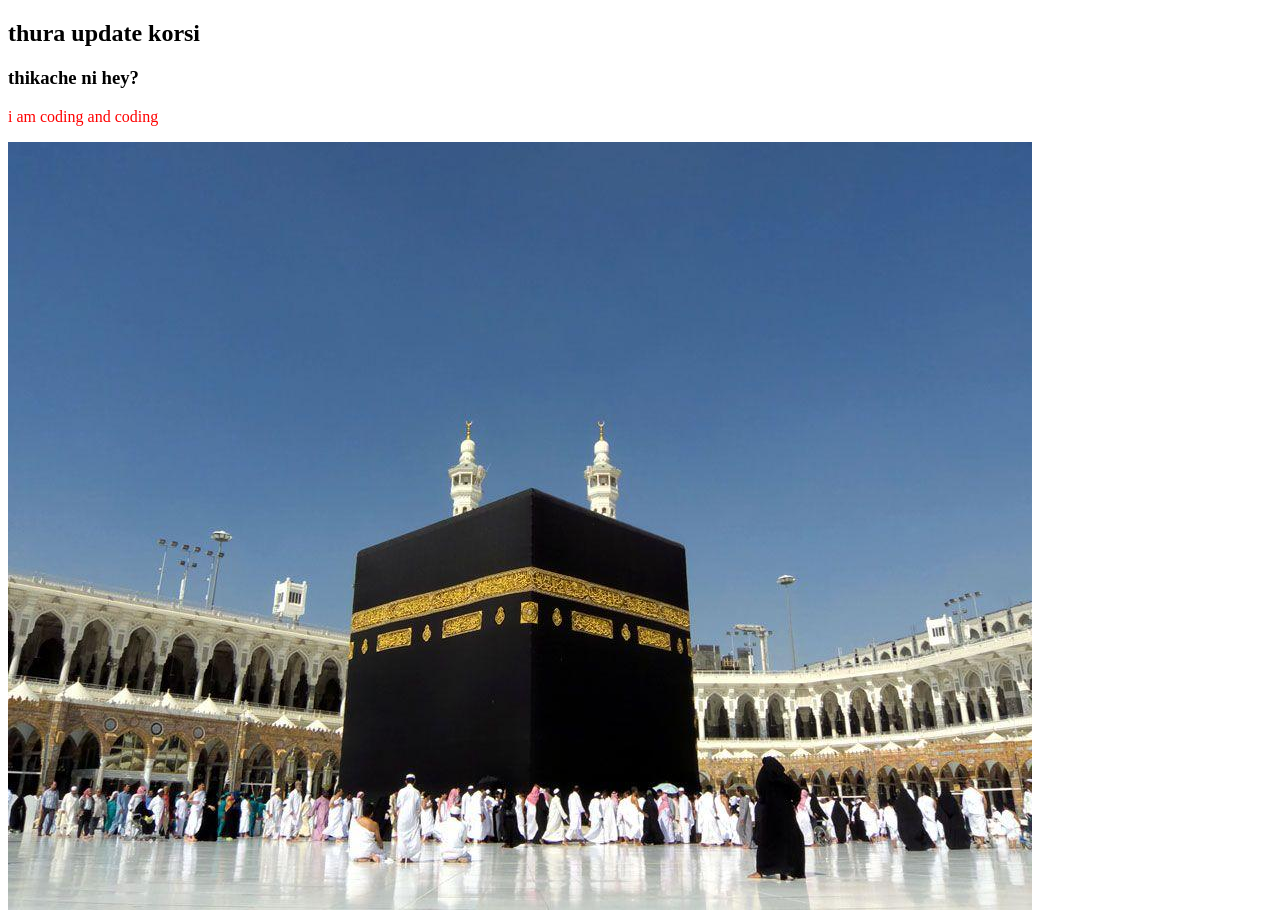
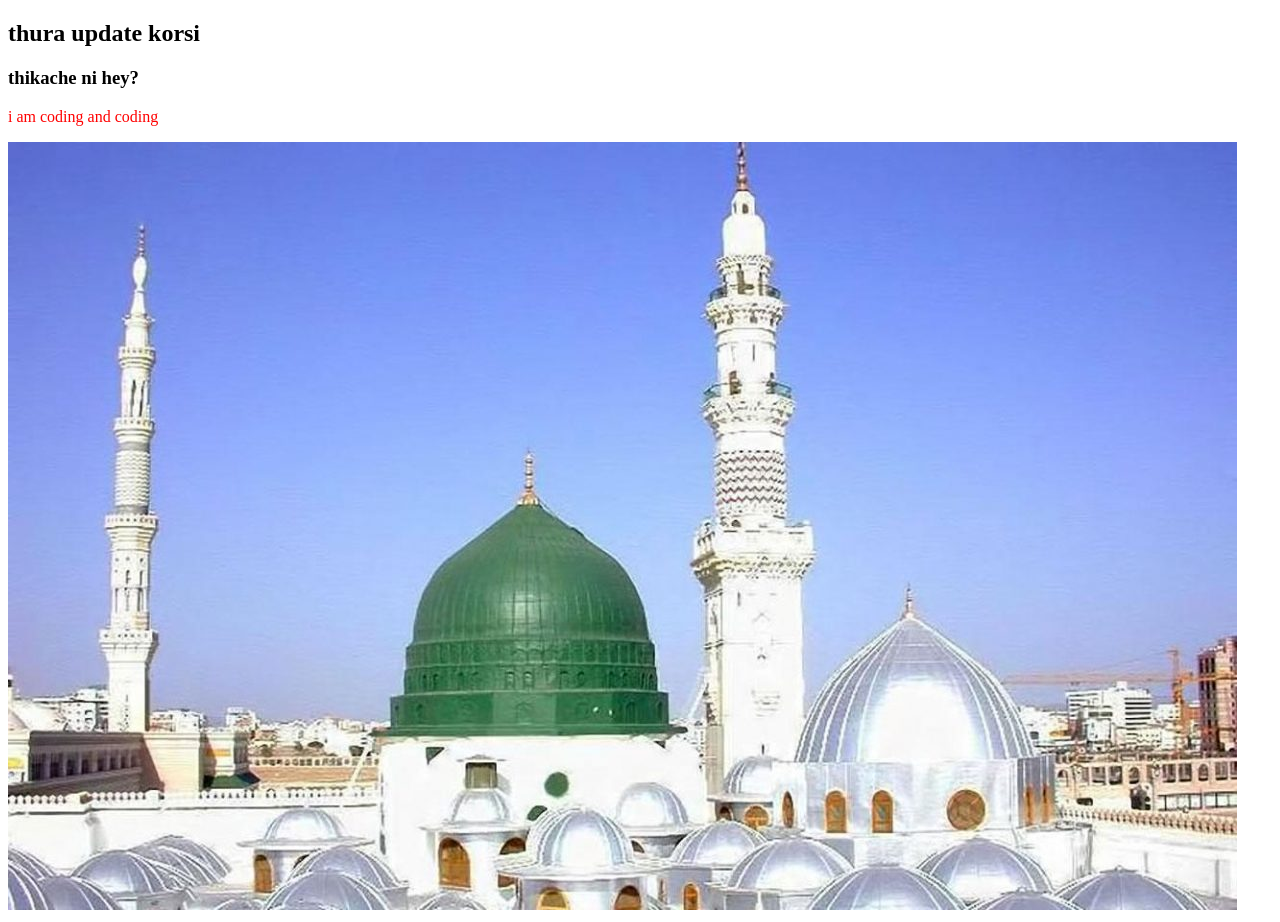
Before and after one commit to shafiizaman/Myfirstrepo, a plain HTML site: page index.html in a window 1280 px wide. Drawn offline with Linux system fonts and the light colour scheme.

Commit message:
madina added

```diff
--- a/index.html
+++ b/index.html
@@ -12,6 +12,6 @@
     <h2>thura update korsi</h2>
     <h3>thikache ni hey?</h3>
     <p>i am coding and coding</p>
-    <img src="kaba.jpg" alt="">
+    <img src="madina.jpg" alt="">
 </body>
 </html>
```
Also changed, not shown: madina.jpg (added).
